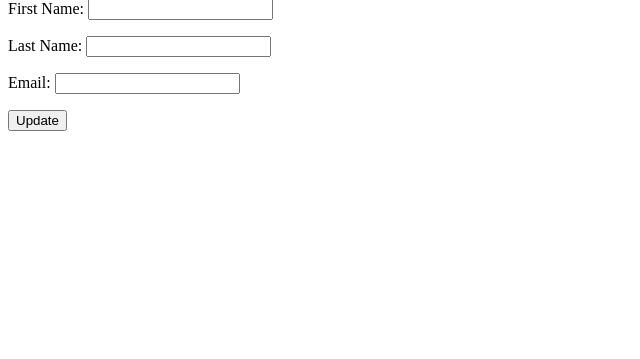
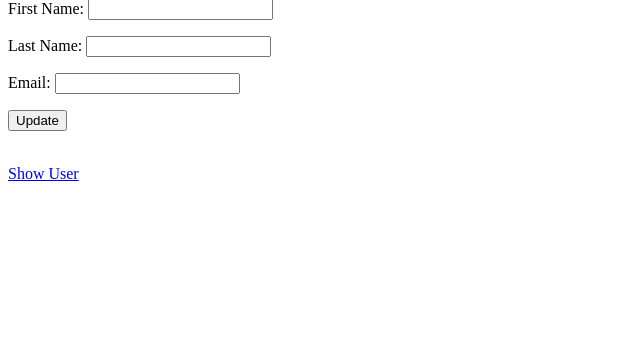
Before and after one commit to Codeing-Dojo-Repos/UsersCrud, a Flask app: template templates/editUser.html in a window 1280 px wide. Shown: the part 81-440 px from the top of the page, without its empty margins (0-640 px from the left). Run offline with Flask 2, Linux system fonts and the light colour scheme; the template is opened without the code that fills it, so the values that code supplies are empty.

Commit message:
Finalizing CRUD routes

```diff
--- a/server.py
+++ b/server.py
@@ -2,17 +2,17 @@ from flask import Flask, render_template, redirect, request
 from user import User
 app = Flask(__name__)
 
-@app.route('/read')
+@app.route('/readAll')
 def hello_world():
     users = User.get_all()
     print(users)
     return render_template('read.html', users=users)
 
-@app.route('/create')
+@app.route('/user/new')
 def create():
     return render_template('create.html')
 
-@app.route('/create_user', methods=['POST'])
+@app.route('/user/create', methods=['POST'])
 def create_user():
     print(request.form)
     data={
@@ -21,23 +21,23 @@ def create_user():
         'email': request.form['email']
     }
     User.save(data)
-    return redirect('/read')
+    return redirect('/readAll')
 
-@app.route('/oneUser/<int:id>')
+@app.route('/user/read/<int:id>')
 def get_one_user(id):
     print('hit get_one_user route')
     data = { 'id': id }
     user = User.get_user_by_id(data)
     return render_template('oneUser.html', user = user[0])
 
-@app.route('/editUser/<int:id>')
+@app.route('/user/edit/<int:id>')
 def edit_one_user(id):
     print('hit edit_one_user')
     data = { 'id': id }
     user = User.get_user_by_id(data)
     return render_template('editUser.html', user = user[0])
 
-@app.route('/editUser2/<int:id>', methods=['POST'])
+@app.route('/user/edit2/<int:id>', methods=['POST'])
 def edit_one_user2(id):
     print('hit edit_one_user2')
     data = {
@@ -47,7 +47,14 @@ def edit_one_user2(id):
         'email': request.form['email']
     }
     User.update_user(data)
-    return redirect('/read')
+    return redirect('/readAll')
+
+@app.route('/user/delete/<int:id>')
+def delete_user(id):
+    print('hit delete user route')
+    data = { 'id': id }
+    User.delete_user(data)
+    return redirect('/readAll')
 
 if __name__=="__main__":
     app.run(debug=True)
--- a/templates/create.html
+++ b/templates/create.html
@@ -9,7 +9,7 @@
 <body>
 
     <h1>Add a Friend</h1>
-    <form action="/create_user" method="POST">
+    <form action="/user/create" method="POST">
         <p><label for="fname">First Name:</label>
         <input type="text" name="fname"></p>
 
@@ -22,5 +22,7 @@
         <input type="submit" value="Add User">
     </form>
 
+    <p><a href="/readAll">Home</a></p>
+
 </body>
 </html>
--- a/templates/editUser.html
+++ b/templates/editUser.html
@@ -8,7 +8,7 @@
 </head>
 <body>
     <h1>Edit a User</h1>
-    <form action="/editUser2/{{user.id}}" method="POST">
+    <form action="/user/edit2/{{user.id}}" method="POST">
         <p><label for="fname">First Name:</label>
         <input type="text" name="fname" value="{{user.first_name}}"></p>
 
@@ -20,5 +20,8 @@
 
         <input type="submit" value="Update">
     </form>
+    <p>
+        <a href="/user/read/{{user.id}}">Show User</a>
+    </p>
 </body>
 </html>
--- a/templates/oneUser.html
+++ b/templates/oneUser.html
@@ -13,5 +13,9 @@
     <p>Email: {{user.email}}</p>
     <p>Created On: {{user.created_at}}</p>
     <p>Last Updated: {{user.updated_at}}</p>
+    <p>
+        <a href="/user/edit/{{user.id}}">Edit</a> |
+        <a href="/user/delete/{{user.id}}">Delete</a>
+    </p>
 </body>
 </html>
--- a/user.py
+++ b/user.py
@@ -43,3 +43,9 @@ class User:
         results = connectToMySQL('users').query_db(query, data)
         print(f'results from update query {results}')
         return results
+
+    # add delete user
+    @classmethod
+    def delete_user(cls, data):
+        query = 'delete from users where id = %(id)s;'
+        return connectToMySQL('users').query_db(query, data)
```
Also changed, not shown: templates/read.html (+4 -3 lines), 1 other file.
